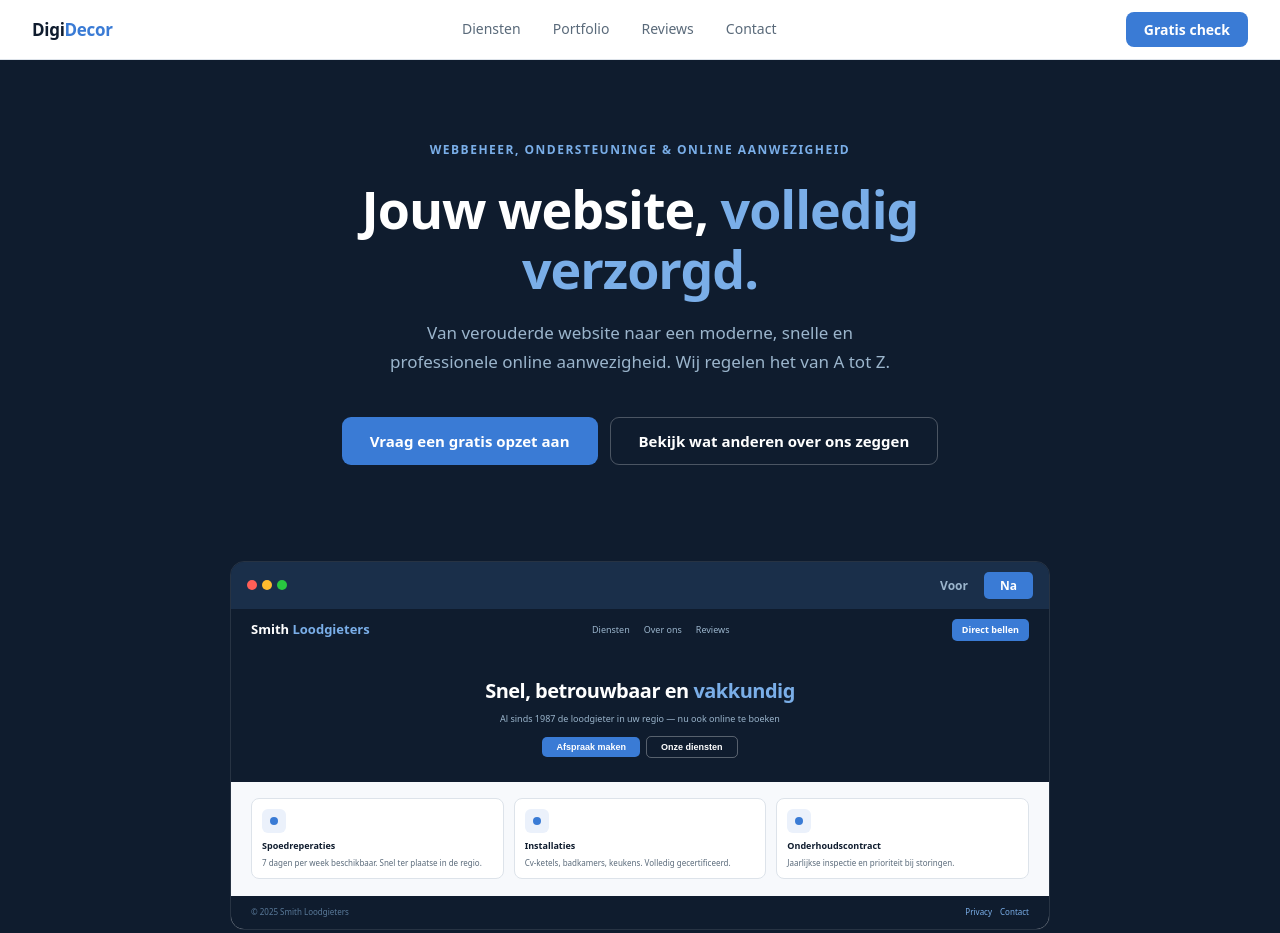
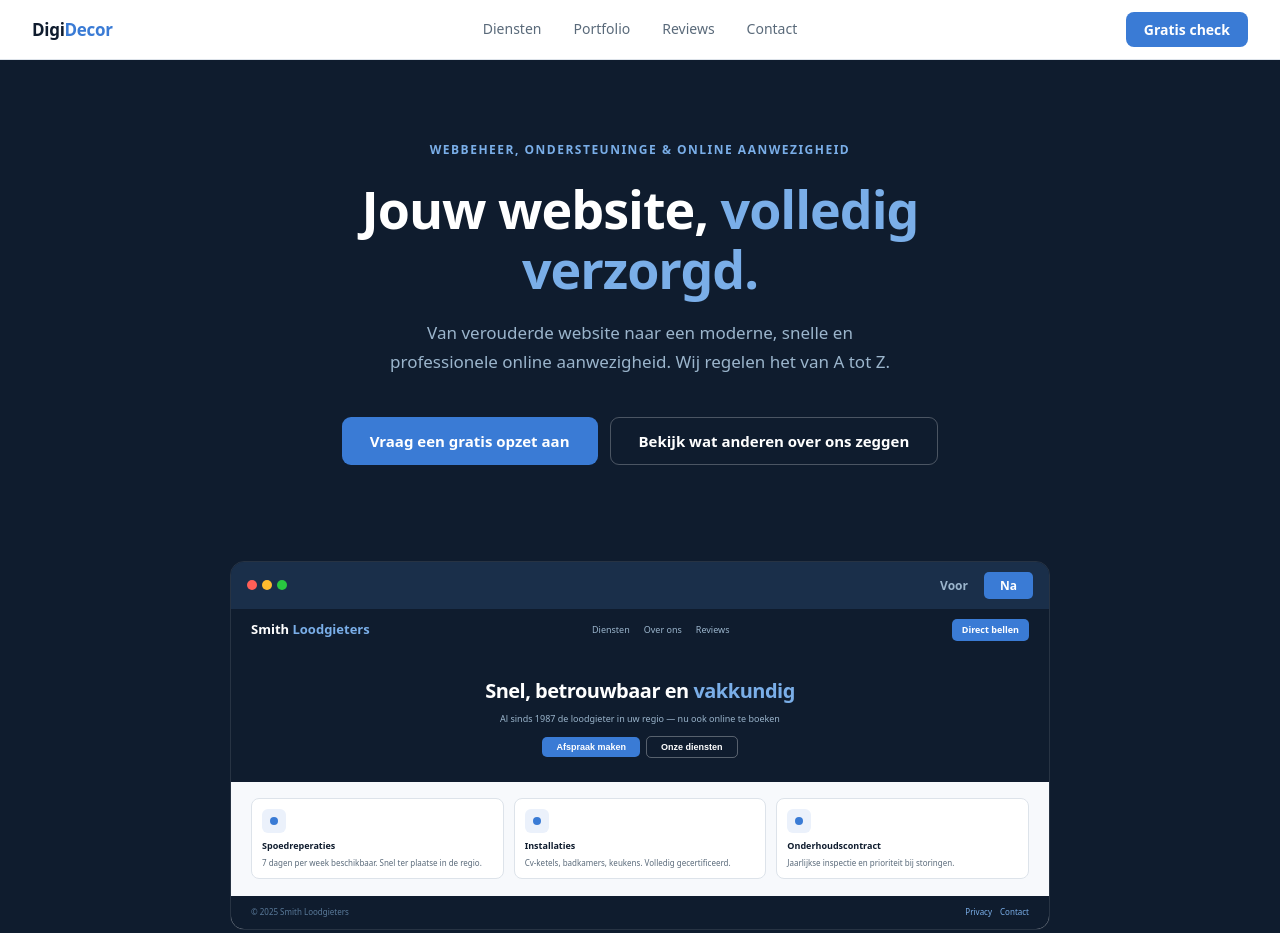
Before and after one commit to Vibecoder83/Website, a plain HTML site: page index.html in a window 1280 px wide. Shown: the top 933 px of the page. Drawn offline with Linux system fonts and the light colour scheme.

Commit message:
Refactor nav styles to use grid layout

```diff
--- a/css/styles.css
+++ b/css/styles.css
@@ -13,11 +13,11 @@
 body{font-family:'Plus Jakarta Sans',system-ui,sans-serif;color:var(--text);background:var(--white);line-height:1.6}
 a{text-decoration:none;color:inherit}
 
-nav{background:var(--white);border-bottom:0.5px solid var(--border);padding:0 2rem;display:flex;align-items:center;justify-content:space-between;height:60px;position:sticky;top:0;z-index:100}
+nav{background:var(--white);border-bottom:0.5px solid var(--border);padding:0 2rem;display:grid;grid-template-columns:1fr auto 1fr;align-items:center;height:60px;position:sticky;top:0;z-index:100}
 .nav-logo{font-size:17px;font-weight:700;color:var(--navy);letter-spacing:-0.3px}.nav-logo span{color:var(--accent)}
-.nav-links{display:flex;gap:2rem;font-size:14px;color:var(--muted);font-weight:500}
+.nav-links{display:flex;gap:2rem;font-size:14px;color:var(--muted);font-weight:500;justify-content:center}
 .nav-links a:hover{color:var(--text)}
-.nav-cta{background:var(--accent);color:#fff;font-size:14px;font-weight:600;padding:8px 18px;border-radius:8px;cursor:pointer;border:none;font-family:inherit}
+.nav-cta{justify-self:end;background:var(--accent);color:#fff;font-size:14px;font-weight:600;padding:8px 18px;border-radius:8px;cursor:pointer;border:none;font-family:inherit}
 .nav-cta:hover{background:#2f66b8}
 
 .hero{background:var(--navy);color:#fff;padding:5rem 2rem 4rem;text-align:center}
```
